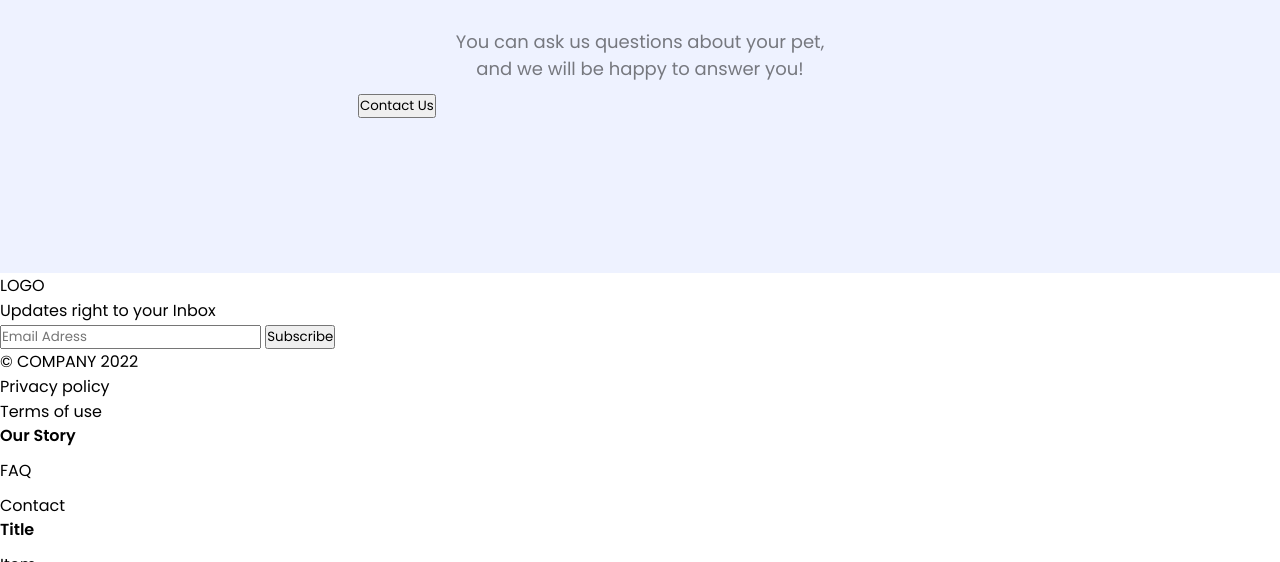
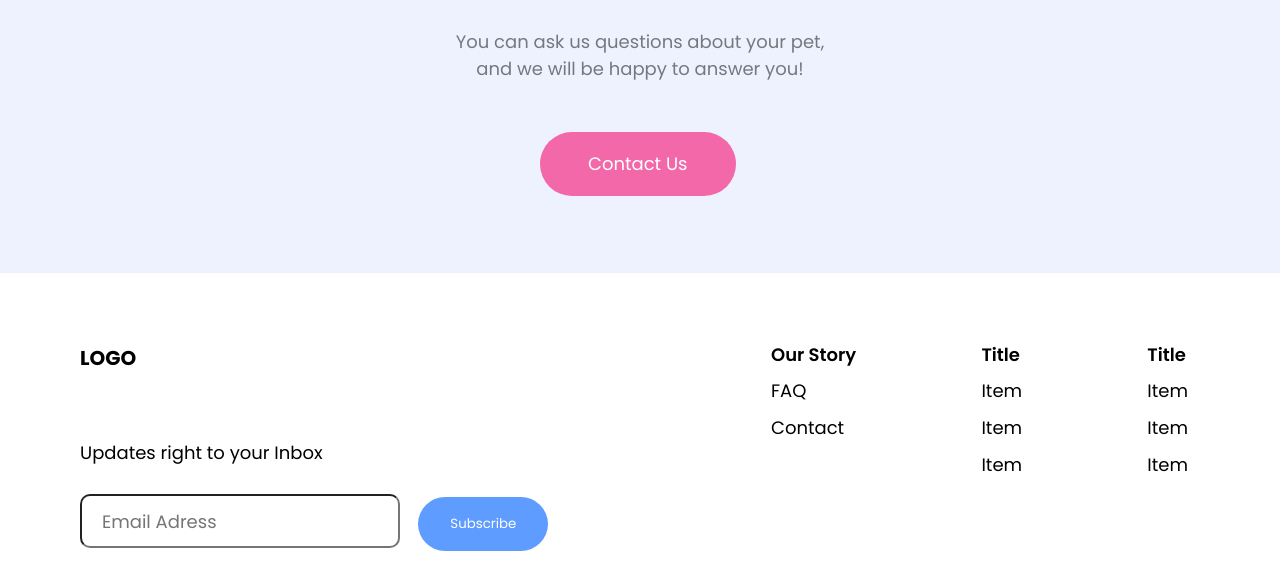
Before and after one commit to TaghiyevMahammad/landingpage, a plain HTML site: page index.html in a window 1280 px wide. Shown: the part 2636-3198 px from the top of the page. Drawn offline with Linux system fonts and the light colour scheme; files whose address does not match are found by name.

Commit message:
Update style.css

```diff
--- a/style.css
+++ b/style.css
@@ -197,3 +197,112 @@ header {
     margin-top: 30px;
     opacity: 50%;
 }
+
+.contactbtn {
+    font-size: 18px;
+    font-weight: 400;
+    align-items: center;
+    justify-content: center;
+    padding: 16px 48px ;
+    border-radius: 32px;
+    border: none;
+    background-color: #F268A9;
+    color: white;
+    margin-top: 40px;
+    margin-left: 182px;
+    line-height: 32px;
+    cursor: pointer;
+}
+
+footer {
+    height: 413px;
+    display: flex;
+    align-items: center;
+    justify-content: space-between;
+    margin-left: 80px;
+}
+
+
+.footerpart {
+    height: 273px;
+    width: 100%;
+    display: flex;
+    justify-content: space-between;
+}
+
+.footer-right {
+    width: 469px;
+    height: 273px;
+
+}
+
+.footerlogo{
+    font-size: 20px;
+    font-weight: 700;
+}
+
+.inbox {
+    font-size: 18px;
+    font-weight: 400;
+    line-height: 32px;
+    margin-top: 64px;
+
+}
+
+.inputpart {
+    margin-top: 25px;
+}
+
+.inputpart input {
+    font-size: 18px;
+    padding-left: 20px;
+    height: 54px;
+    width: 320px;
+    border-radius: 10px;
+
+}
+
+.subbutton {
+    width: 130px;
+    height: 54px;
+    border-radius: 32px;
+    border: none;
+    color: white;
+    background-color: #5F9CFF;
+    margin-left: 14px;
+    cursor: pointer;
+}
+
+.copyright {
+    margin-top: 20px;
+    display: flex;
+    justify-content: space-between;
+    font-size: 18px;
+    font-weight: 600;
+    line-height: 32px;
+}
+
+
+.footer-left {
+    height: 273px;
+    width: 417px;
+    margin-right: 92px;
+}
+
+
+
+.footerwritings {
+    display: flex;
+    justify-content: space-between;
+    font-size: 18px;
+}
+
+.socialicons {
+    display: flex;
+    justify-content: end;
+    margin-top: 90px;
+}
+
+.socialicons img {
+    margin-left: 15px;
+}
```
